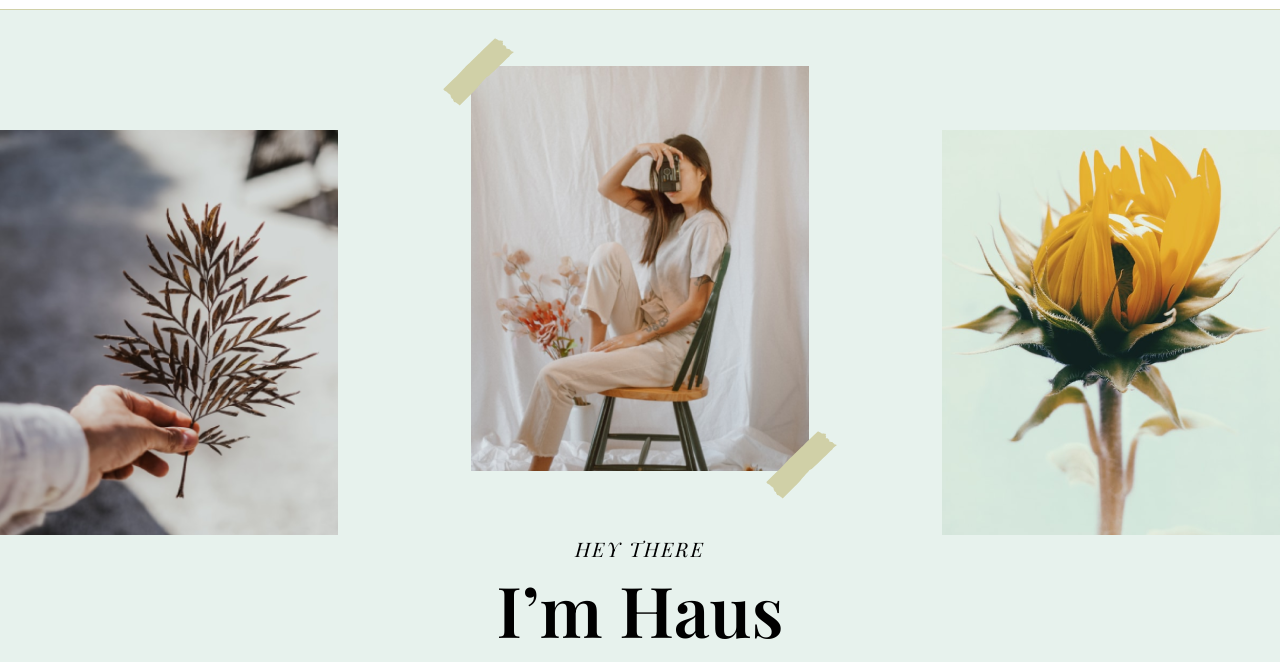
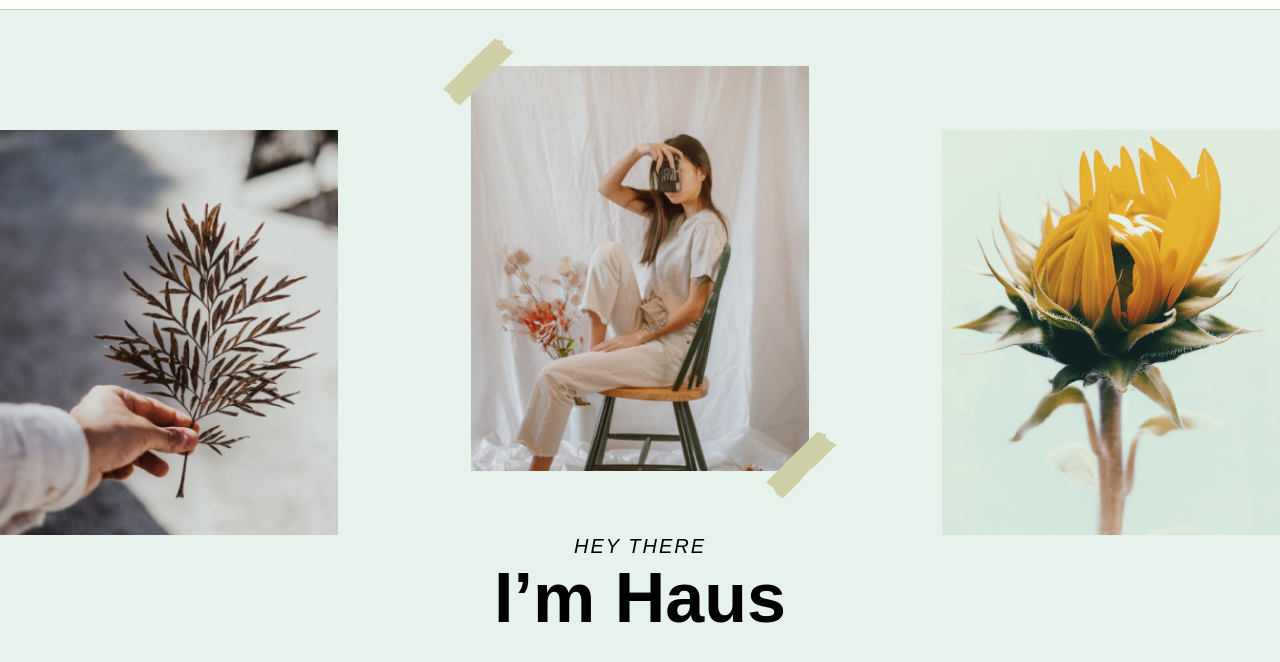
Before and after one commit to radixdt2059/tailwind-demo, a website: page src/index.html in a window 1280 px wide. Shown: the part 138-800 px from the top of the page. Drawn offline with nearby package versions, Linux system fonts and the light colour scheme; files that its build step writes are made by us from their sources; files whose address does not match are found by name; a web font is replaced by a local one.

Commit message:
Update index.html

```diff
--- a/src/index.html
+++ b/src/index.html
@@ -4,7 +4,7 @@
     <meta http-equiv="X-UA-Compatible" content="IE=edge">
     <meta name="viewport" content="width=device-width, initial-scale=1.0">
     <title>TailwindDemo</title>
-    <link rel="stylesheet" href="../dist/styles.css">
+    <link rel="stylesheet" href="../src/styles.css">
 </head>
 <body class="m-0">
     <!-- <h1 class="m-20 text-darkGray text-5xl font-playfair-bold md:text-10xl">
```
